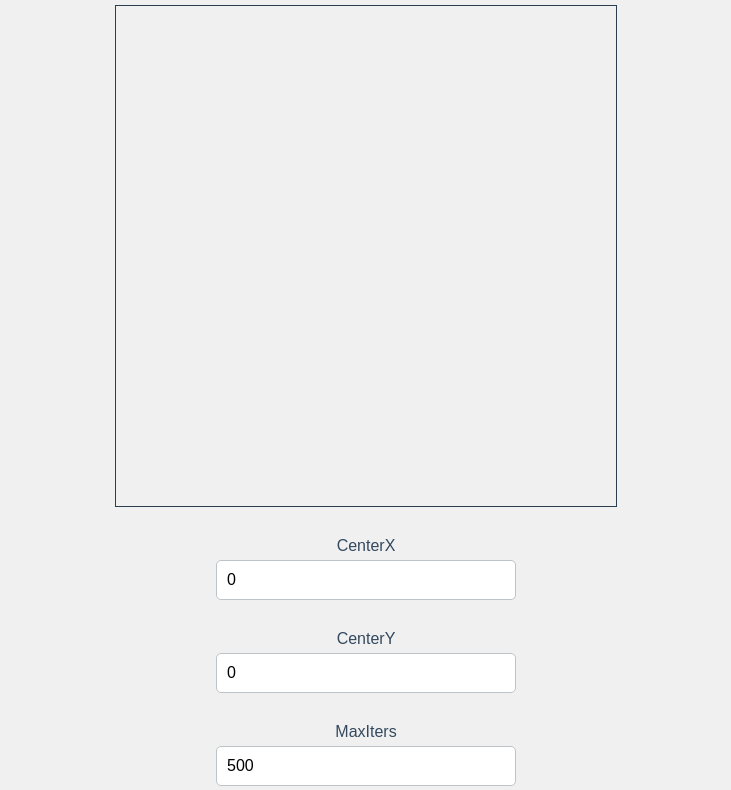
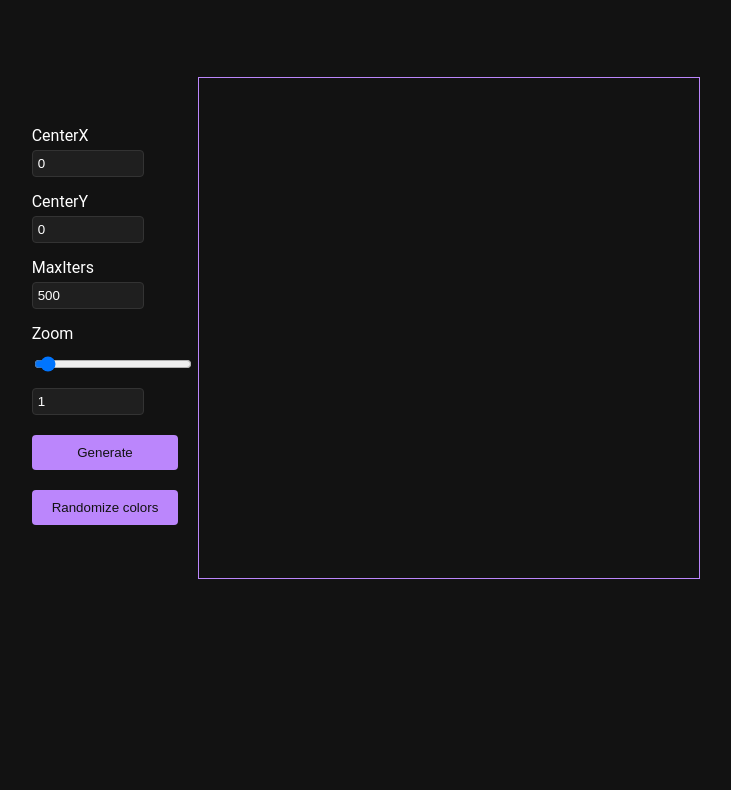
Before and after one commit to Noiidor/go-mandelbrot, a plain HTML site: page static/pages/index.html in a window 1280 px wide. Shown: the part 72-862 px from the top of the page, without its empty margins (274-1005 px from the left). After the commit the page ends 800 px from the top, so only its background shows below. Drawn offline with Linux system fonts and the light colour scheme.

Commit message:
Zoom in and out with scroll wheel

```diff
--- a/static/pages/index.css
+++ b/static/pages/index.css
@@ -1,75 +1,107 @@
-/* Reset some default styles for better cross-browser consistency */
-* {
+/* General styling */
+body {
+    background-color: #121212;
+    color: #FFFFFF;
+    font-family: 'Roboto', sans-serif;
     margin: 0;
-    padding: 0;
-    box-sizing: border-box;
+    display: flex;
+    justify-content: center;
+    align-items: center;
+    height: 100vh;
 }
 
-body {
-    font-family: 'Arial', sans-serif;
+.container {
+    display: flex;
+    flex-direction: row;
+    align-items: center;
+}
+
+.controls {
     display: flex;
     flex-direction: column;
-    align-items: center;
-    justify-content: center;
-    min-height: 100vh;
-    background-color: #f0f0f0;
-    color: #333;
+    margin-right: 20px;
 }
 
 h2 {
-    margin-bottom: 20px;
+    margin: 20px 0;
     font-size: 2rem;
-    color: #2c3e50;
+    color: #BB86FC;
 }
 
-canvas {
-    border: 1px solid #2c3e50;
-    margin-bottom: 20px;
+/* Canvas styling */
+#mandelbrotCanvas {
+    border: 1px solid #BB86FC;
 }
 
+/* Paragraphs and inputs styling */
 p {
-    margin-top: 10px;
-    font-size: 1rem;
-    color: #34495e;
+    margin: 5px 0;
 }
 
 .inputs {
-    margin-top: 5px;
-    margin-bottom: 20px;
-    padding: 10px;
-    font-size: 1rem;
-    border: 1px solid #bdc3c7;
-    border-radius: 5px;
-    width: calc(100% - 24px); /* Adjust width to account for padding and border */
+    background-color: #1F1F1F;
+    border: 1px solid #333;
+    color: #FFF;
+    border-radius: 4px;
+    padding: 5px;
+    margin-bottom: 10px;
 }
 
-#sliderZoom {
-    width: 100%;
-    margin-bottom: 20px;
+.no-arrows {
+    -moz-appearance: textfield;
 }
 
+.no-arrows::-webkit-outer-spin-button,
+.no-arrows::-webkit-inner-spin-button {
+    -webkit-appearance: none;
+    margin: 0;
+}
+
+input[type="number"] {
+    width: 100px;
+}
+
+input[type="range"] {
+    width: 100%;
+}
+
+/* Button styling */
 button {
+    background-color: #BB86FC;
+    border: none;
+    color: #121212;
     padding: 10px 20px;
-    font-size: 1rem;
-    color: #fff;
-    background-color: #3498db;
-    border: none;
-    border-radius: 5px;
+    margin: 10px 0;
+    border-radius: 4px;
     cursor: pointer;
     transition: background-color 0.3s ease;
 }
 
 button:hover {
-    background-color: #2980b9;
+    background-color: #3700B3;
 }
 
-/* Responsive adjustments */
-@media (min-width: 768px) {
-    body {
-        padding: 20px;
+/* Responsive styling */
+@media (max-width: 600px) {
+    .container {
+        flex-direction: column;
+        align-items: center;
     }
 
-    .inputs {
-        width: 300px; /* Fixed width for larger screens */
+    #mandelbrotCanvas {
+        width: 100%;
+        height: auto;
+    }
+
+    input[type="number"] {
+        width: 80%;
+    }
+
+    input[type="range"] {
+        width: 80%;
+    }
+
+    button {
+        width: 80%;
     }
 }
--- a/static/pages/index.html
+++ b/static/pages/index.html
@@ -7,19 +7,22 @@
     <link rel="stylesheet" type="text/css" href="index.css">
 </head>
 <body>
-    <h2>Mandelbrot</h2>
-    <canvas id="mandelbrotCanvas" width="500" height="500"></canvas>
+    <div class="container">
+        <div class="controls">
             <p>CenterX</p>
-    <input type="number" step="0.01" value="0" name="center_x" class="inputs" id="inputX">
+            <input type="number" step="0.01" value="0" name="center_x" class="inputs no-arrows" id="inputX">
             <p>CenterY</p>
-    <input type="number" step="0.01" value="0" name="center_y" class="inputs" id="inputY">
+            <input type="number" step="0.01" value="0" name="center_y" class="inputs no-arrows" id="inputY">
             <p>MaxIters</p>
-    <input type="number" name="max_iters" value="500" class="inputs" id="inputIters">
+            <input type="number" name="max_iters" value="500" class="inputs no-arrows" id="inputIters">
             <p>Zoom</p>
             <input type="range" min="1" max="100000" value="1" name="zoom" class="inputs" id="sliderZoom">
-    <input type="number" value="1" id="inputZoom">
+            <input type="number" value="1" id="inputZoom" class="inputs no-arrows">
             <button id="requestImage">Generate</button>
             <button id="requestColors">Randomize colors</button>
+        </div>
+        <canvas id="mandelbrotCanvas" width="500" height="500"></canvas>
+    </div>
     <script type="text/javascript" src="/static/scripts/script.js"></script>
 </body>
 </html>
--- a/static/scripts/script.js
+++ b/static/scripts/script.js
@@ -23,13 +23,19 @@ zoomInput.addEventListener("input", (event) => {
     zoomSlider.value = event.target.value;
 })
 
-canvas.addEventListener("click", function(e) {
+canvas.addEventListener("wheel", function(e) {
     const rect = canvas.getBoundingClientRect();
     // 0,0 = bottom left corner
     const px = e.clientX - rect.left;
     const py = rect.bottom - e.clientY;
 
-    zoomInput.value *= 2
+    var dir = Math.sign(e.deltaY);
+
+    if (dir > 0) {
+        zoomInput.value /= 2
+    } else{
+        zoomInput.value *= 2
+    }
 
     const x = transformPixelToCartesian(px, 500, -2, 2, parseInt(zoomInput.value), parseFloat(xInput.value));
     const y = transformPixelToCartesian(py, 500, -2, 2, parseInt(zoomInput.value), parseFloat(yInput.value));
@@ -56,6 +62,10 @@ ws.onopen = () => {
 
     document.getElementById("requestImage").addEventListener("click", function() {
         sendGenerateRequest();
+
+        zoomSlider.max = zoomInput.value;
+        zoomSlider.step = zoomInput.value/10
+        zoomSlider.value = zoomInput.value
     });
 
     document.getElementById("requestColors").addEventListener("click", function() {
```
Also changed, not shown: 1 other file. Lines whose indentation alone changed are shown as unchanged.
